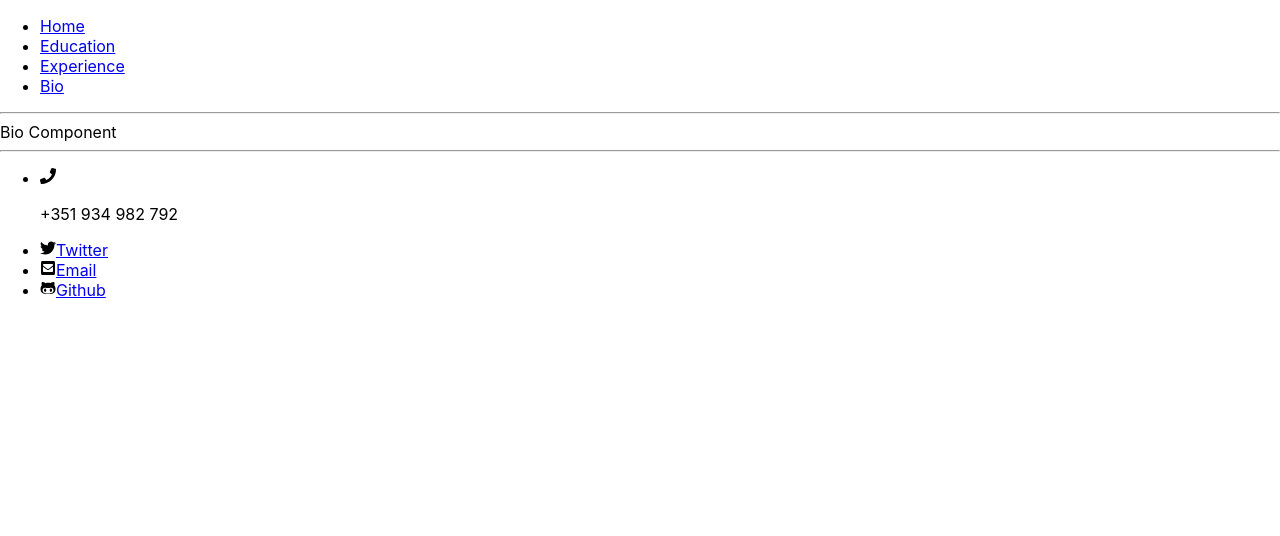
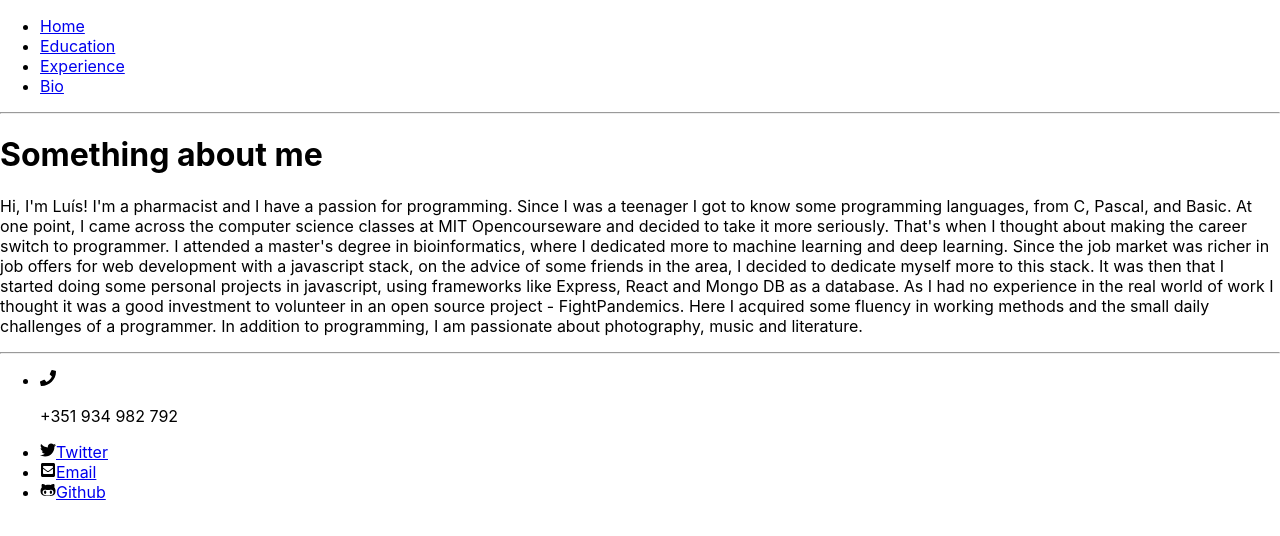
Before and after one commit to lmpeixoto/cv-presentation-project, a React (Create React App) app: page /Bio in a window 1280 px wide. Shown: the top 536 px of the page. Built offline with nearby package versions, Linux system fonts and the light colour scheme.

Commit message:
added bio, experience and education with description cards

```diff
--- a/src/components/Bio/Bio.tsx
+++ b/src/components/Bio/Bio.tsx
@@ -1,7 +1,32 @@
 import React from 'react';
 
-const Bio = () => {
-    return <div>Bio Component</div>;
+const Bio: React.FC = () => {
+    return (
+        <div>
+            <h1>Something about me</h1>
+            <p>
+                Hi, I'm Luís! I'm a pharmacist and I have a passion for
+                programming. Since I was a teenager I got to know some
+                programming languages, from C, Pascal, and Basic. At one point,
+                I came across the computer science classes at MIT Opencourseware
+                and decided to take it more seriously. That's when I thought
+                about making the career switch to programmer. I attended a
+                master's degree in bioinformatics, where I dedicated more to
+                machine learning and deep learning. Since the job market was
+                richer in job offers for web development with a javascript
+                stack, on the advice of some friends in the area, I decided to
+                dedicate myself more to this stack. It was then that I started
+                doing some personal projects in javascript, using frameworks
+                like Express, React and Mongo DB as a database. As I had no
+                experience in the real world of work I thought it was a good
+                investment to volunteer in an open source project -
+                FightPandemics. Here I acquired some fluency in working methods
+                and the small daily challenges of a programmer. In addition to
+                programming, I am passionate about photography, music and
+                literature.
+            </p>
+        </div>
+    );
 };
 
 export default Bio;
--- a/src/components/Container/Container.tsx
+++ b/src/components/Container/Container.tsx
@@ -8,7 +8,7 @@ import Experience from '../Experience/Experience';
 import Bio from '../Bio/Bio';
 import Footer from '../Footer/Footer';
 
-const Container = () => {
+const Container: React.FC = () => {
     return (
         <div>
             <div>
--- a/src/components/Education/Education.tsx
+++ b/src/components/Education/Education.tsx
@@ -1,8 +1,23 @@
 import React from 'react';
 import educationData from '../../Assets/Data/education-data';
+import EducationCard from './EducationCard/EducationCard';
 
-const Education = (educationData) => {
-    return <div>Education component</div>;
+const Education: React.FC = () => {
+    return (
+        <>
+            {educationData.map((education) => (
+                <div>
+                    <EducationCard
+                        name={education.Name}
+                        institution={education.Institution}
+                        degree={education.Degree}
+                        start={education.Start}
+                        end={education.End}
+                        description={education.Description}
+                    />
+                </div>
+            ))}
+        </>
+    );
 };
-
 export default Education;
--- /dev/null
+++ b/src/components/Education/EducationCard/EducationCard.tsx
@@ -0,0 +1,32 @@
+import React from 'react';
+
+interface iEducationCardProps {
+    name: string;
+    degree: string;
+    institution: string;
+    start: string;
+    end: string;
+    description?: string;
+}
+
+const EducationCard = ({
+    name,
+    degree,
+    institution,
+    start,
+    end,
+    description
+}: iEducationCardProps) => {
+    return (
+        <div>
+            <h1>{name}</h1>
+            <h3>{degree}</h3>
+            <h5>{institution}</h5>
+            <h5>{start}</h5>
+            <h5>{end}</h5>
+            <h5>{description}</h5>
+        </div>
+    );
+};
+
+export default EducationCard;
--- a/src/components/Experience/Experience.tsx
+++ b/src/components/Experience/Experience.tsx
@@ -1,7 +1,24 @@
 import React from 'react';
+import experienceData from '../../Assets/Data/experience-data';
+import ExperienceCard from './ExperienceCard/ExperienceCard';
 
-const Experience = () => {
-    return <div>Experience</div>;
+const Experience: React.FC = () => {
+    return (
+        <>
+            {experienceData.map((experience) => (
+                <div>
+                    <ExperienceCard
+                        name={experience.Name}
+                        institution={experience.Institution}
+                        description={experience.Description}
+                        start={experience.Start}
+                        end={experience.End}
+                        techStack={experience.TechStack}
+                    />
+                </div>
+            ))}
+        </>
+    );
 };
 
 export default Experience;
--- /dev/null
+++ b/src/components/Experience/ExperienceCard/ExperienceCard.tsx
@@ -0,0 +1,32 @@
+import React from 'react';
+
+interface iExperienceCardProps {
+    name: string;
+    institution: string;
+    description: string;
+    start: string;
+    end: string;
+    techStack: string[];
+}
+
+const ExperienceCard = ({
+    name,
+    institution,
+    description,
+    start,
+    end,
+    techStack
+}: iExperienceCardProps) => {
+    return (
+        <div>
+            <h1>{name}</h1>
+            <h3>{institution}</h3>
+            <h5>{description}</h5>
+            <h5>{start}</h5>
+            <h5>{end}</h5>
+            <h5>{techStack}</h5>
+        </div>
+    );
+};
+
+export default ExperienceCard;
--- a/src/components/Footer/Footer.tsx
+++ b/src/components/Footer/Footer.tsx
@@ -6,7 +6,7 @@ import {
     FaPhone
 } from 'react-icons/fa';
 
-const Footer = () => {
+const Footer: React.FC = () => {
     return (
         <div>
             <hr />
--- a/src/components/Home/Home.tsx
+++ b/src/components/Home/Home.tsx
@@ -1,7 +1,7 @@
 import React from 'react';
 import myPhoto from '../../Assets/Images/photo.jpg';
 
-const Home = () => {
+const Home: React.FC = () => {
     return (
         <div>
             <img src={myPhoto} alt="myself" />
```
Also changed, not shown: src/components/DescriptionCard/DescriptionCard.tsx (deleted, +0 -7 lines).
